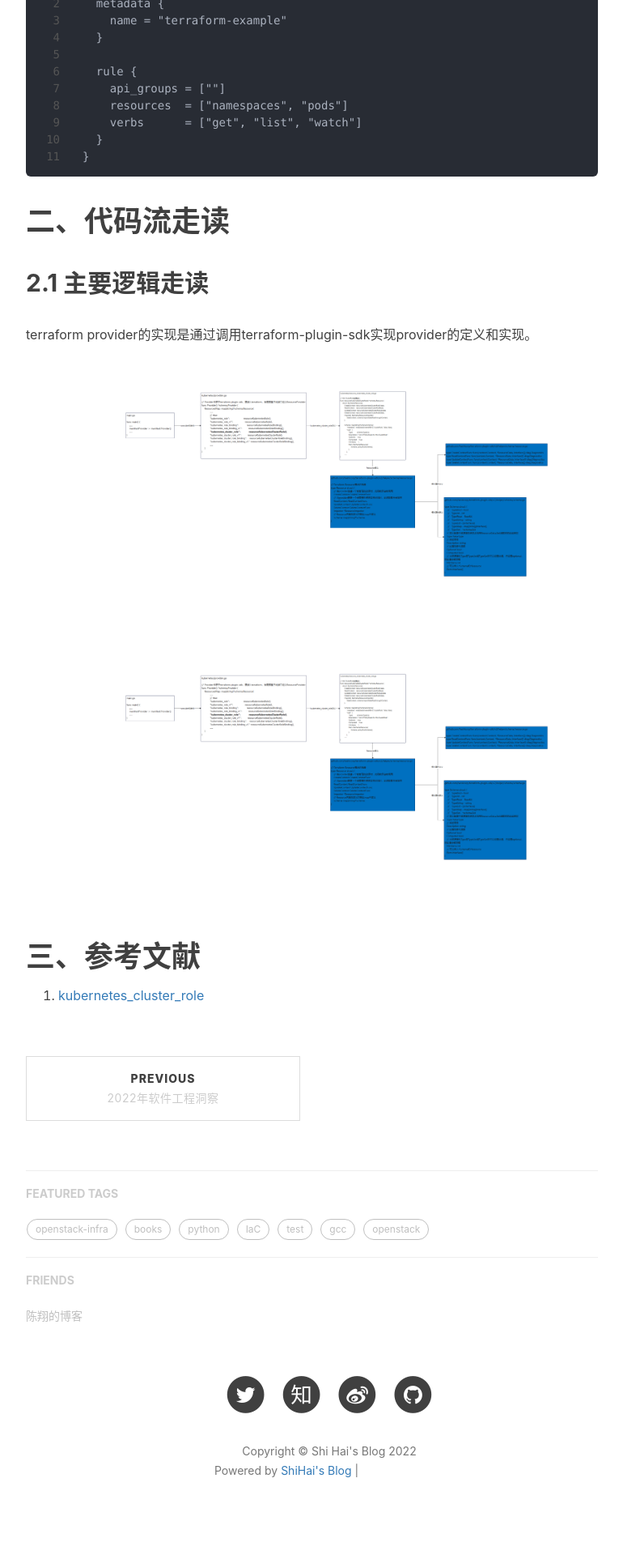
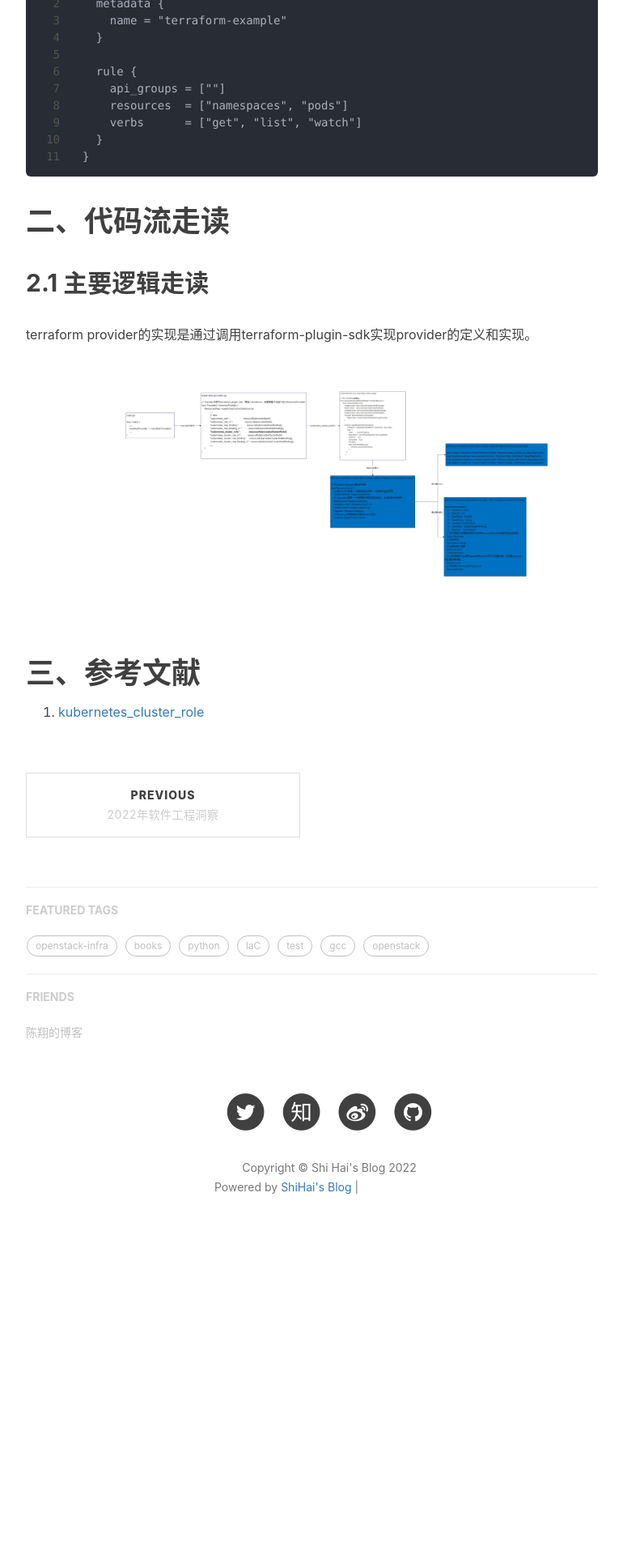
Before and after one commit to shihai1991/shihai1991.github.io, a Jekyll site: the page built from _posts/2022-10-31-provider如何解析tf配置文件.md, in a window 1280 px wide. Shown: the part 800-2720 px from the top of the page at 81% size, without its empty margins (233-1003 px from the left). Built offline with Jekyll 4.4.1, drawn with Linux system fonts in a browser that asks for light colours; nearby versions of some CDN libraries; comment, search, counter and statistics services are not loaded; after the commit the page ends 2370 px from its top, so only the background shows below that; grey boxes are pictures that could not be loaded.

Commit message:
Update 2022-10-31-provider如何解析tf配置文件.md

```diff
--- a/_posts/2022-10-31-provider如何解析tf配置文件.md
+++ b/_posts/2022-10-31-provider如何解析tf配置文件.md
@@ -29,6 +29,5 @@ resource "kubernetes_cluster_role" "example" {
 ## 2.1 主要逻辑走读
 terraform provider的实现是通过调用terraform-plugin-sdk实现provider的定义和实现。
 ![]({{site.baseurl}}/img/20221031 k8s provider读取resource处理主要逻辑.png)
-<img src="{{site.baseurl}}/img/20221031 k8s provider读取resource处理主要逻辑.png" width="1080"/>
 # 三、参考文献
 1. [kubernetes_cluster_role](https://registry.terraform.io/providers/hashicorp/kubernetes/latest/docs/resources/cluster_role)
```
